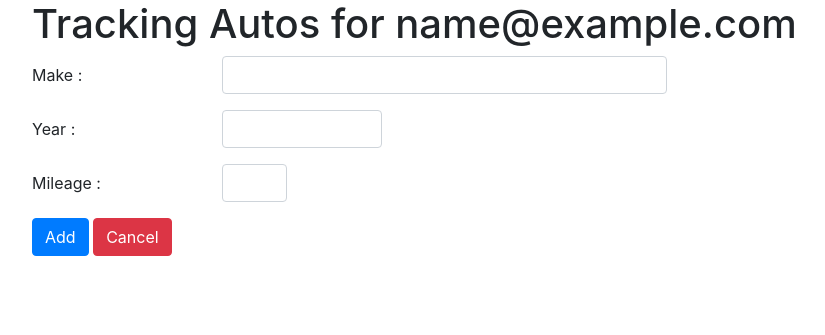
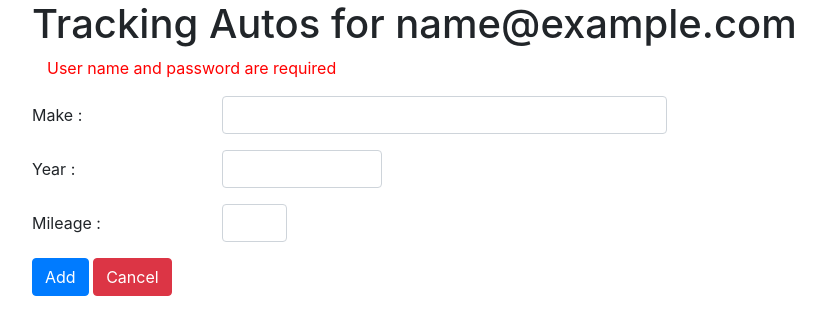
Before and after one commit to Nilesh2000/Coursera, a PHP site: page /add.php in a window 1280 px wide. Shown: the top 335 px of the page, without its empty margins (53-878 px from the left). Run offline with PHP 8.4, Linux system fonts and the light colour scheme; the visitor is signed in with stand-in values (Sample User, id 1).

Commit message:
Created utilities.php and used flashMessage()

```diff
--- a/Building-Database-Applications-In-PHP/Week4/add.php
+++ b/Building-Database-Applications-In-PHP/Week4/add.php
@@ -4,22 +4,25 @@
 
   require_once 'inc/pdo.php';
   require_once 'inc/logged_in.php';
+  require_once 'inc/utilities.php';
 
   if( isset($_POST['cancel']) ) {
     header("Location: view.php");
     return;
   }
 
+  $_SESSION['color'] = "red";
+
   if( isset($_POST['make']) && isset($_POST['year']) && isset($_POST['mileage']) ) {
 
     if(strlen($_POST['make']) == 0) {
-      $_SESSION['error'] = "Make is required";
+      $_SESSION['status'] = "Make is required";
       header("Location: add.php");
       return;
     }
 
     else if( !is_numeric($_POST['mileage']) || !is_numeric($_POST['year']) ) {
-      $_SESSION['error'] = "Mileage and year must be numeric";
+      $_SESSION['status'] = "Mileage and year must be numeric";
       header("Location: add.php");
       return;
     }
@@ -39,6 +42,7 @@
       ]);
 
       $_SESSION['success'] = "Record inserted";
+      $_SESSION['color']   = "red";
       header("Location: view.php");
       return;
     }
@@ -63,12 +67,7 @@
 
     <h1>Tracking Autos for <?= $_SESSION['name']; ?></h1>
 
-    <?php
-      if(isset($_SESSION['error'])) {
-        echo('<p style="color: red" class="col-sm-10 col-sm-offset-2">'.$_SESSION['error']."</p>\n");
-        unset($_SESSION['error']);
-      }
-    ?>
+    <?php flashMessage(); ?>
 
     <form method="POST">
 
--- /dev/null
+++ b/Building-Database-Applications-In-PHP/Week4/inc/utilities.php
@@ -0,0 +1,11 @@
+<?php
+
+  function flashMessage() {
+    if( isset($_SESSION['status']) ) {
+      echo('<p style="color: '. $_SESSION['color']. ';" class="col-sm-10 col-sm-offset-2">'.htmlentities($_SESSION['status'])."</p>\n");
+      unset($_SESSION['status']);
+      unset($_SESSION['color']);
+    }
+  }
+
+?>
```
Also changed, not shown: Building-Database-Applications-In-PHP/Week4/login.php (+7 -10 lines).
